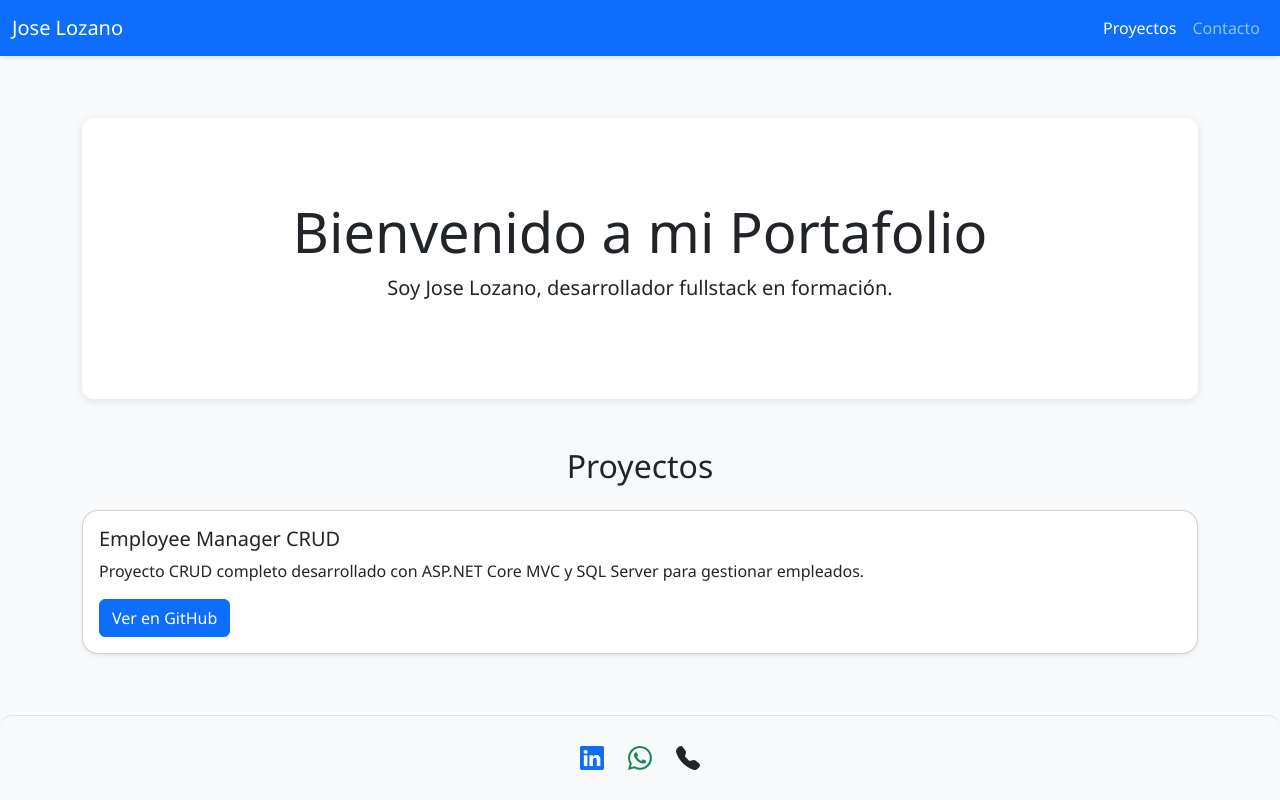
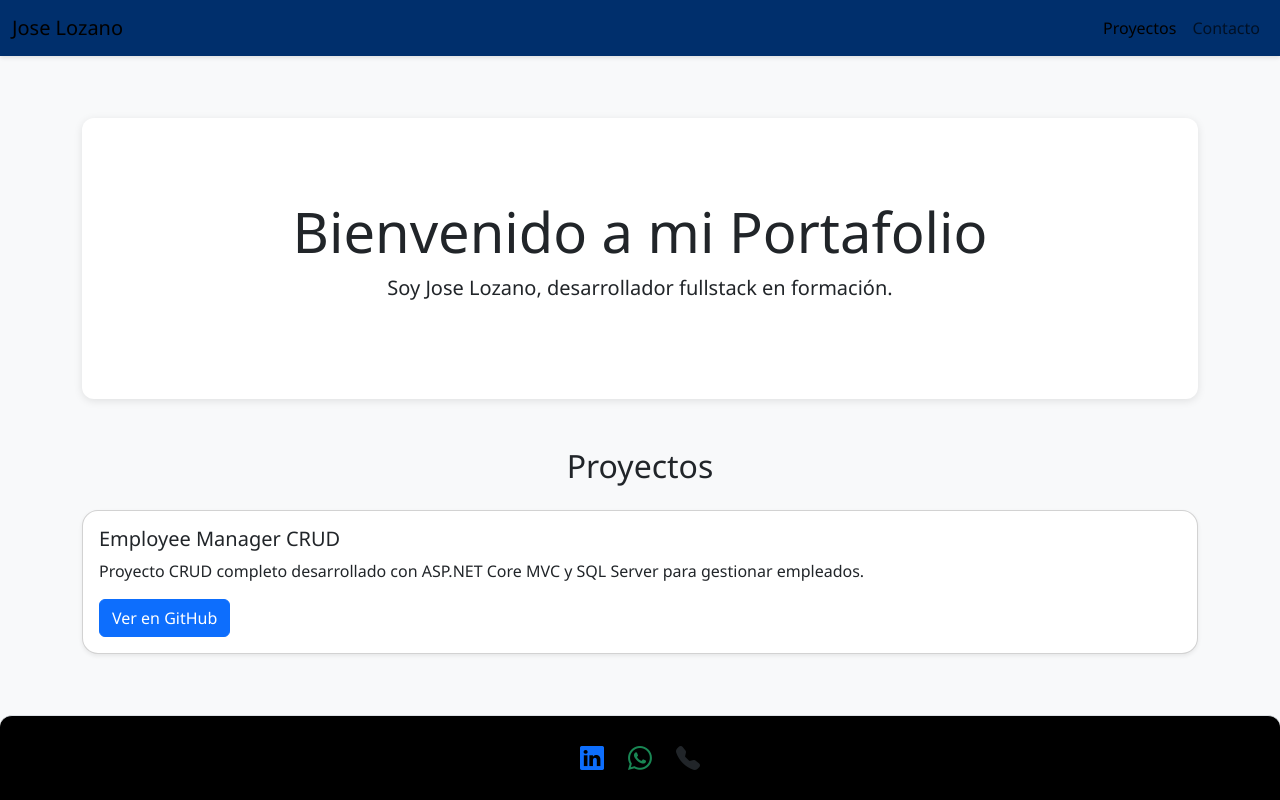
Before and after one commit to JoseLozanoVazquez/joselozanovazquez.github.io, a plain HTML site: page index.html in a window 1280 px wide. Drawn offline with nearby package versions, Linux system fonts and the light colour scheme; files that its build step writes are made by us from their sources.

Commit message:
Actualización de link pt. 3

```diff
--- a/index.html
+++ b/index.html
@@ -12,7 +12,7 @@
 
 <body>
 
-    <nav class="navbar navbar-expand-lg navbar-dark bg-primary fixed-top">
+    <nav class="navbar navbar-expand-lg fixed-top custom-header">
         <div class="container-fluid">
             <a class="navbar-brand" href="#">Jose Lozano</a>
             <button class="navbar-toggler" type="button" data-bs-toggle="collapse" data-bs-target="#navbarNav">
@@ -51,7 +51,7 @@
         </section>
     </div>
 
-    <footer class="text-center p-4 bg-light fixed-bottom border-top">
+    <footer class="text-center p-4 fixed-bottom custom-footer border-top">
         <div class="d-flex justify-content-center align-items-center gap-4 flex-wrap">
             <a href="https://www.linkedin.com/in/jos%C3%A9-carlos-lozano-v%C3%A1zquez-834209221/" target="_blank" class="text-decoration-none text-primary fs-4">
                 <i class="bi bi-linkedin"></i>
@@ -59,7 +59,7 @@
             <a href="https://wa.me/5219994853852" target="_blank" class="text-decoration-none text-success fs-4">
                 <i class="bi bi-whatsapp"></i>
             </a>
-            <a href="tel:+5219999900764" class="text-decoration-none text-dark fs-4">
+            <a href="tel:+529999900764" class="text-decoration-none text-dark fs-4">
                 <i class="bi bi-telephone-fill"></i>
             </a>
         </div>
--- a/styles.css
+++ b/styles.css
@@ -48,3 +48,13 @@ footer a:hover {
     color: #0a66c2; /* Azul oficial de LinkedIn */
     transform: translateY(-3px);
 }
+
+.custom-header {
+    background-color: #002f6c; /* Azul rey oscuro */
+    box-shadow: 0 2px 4px rgba(0, 0, 0, 0.1);
+}
+
+.custom-footer {
+    background-color: #000000; /* Fondo negro */
+    border-top: 1px solid #333333;
+}
```
Lines whose indentation alone changed are shown as unchanged.
